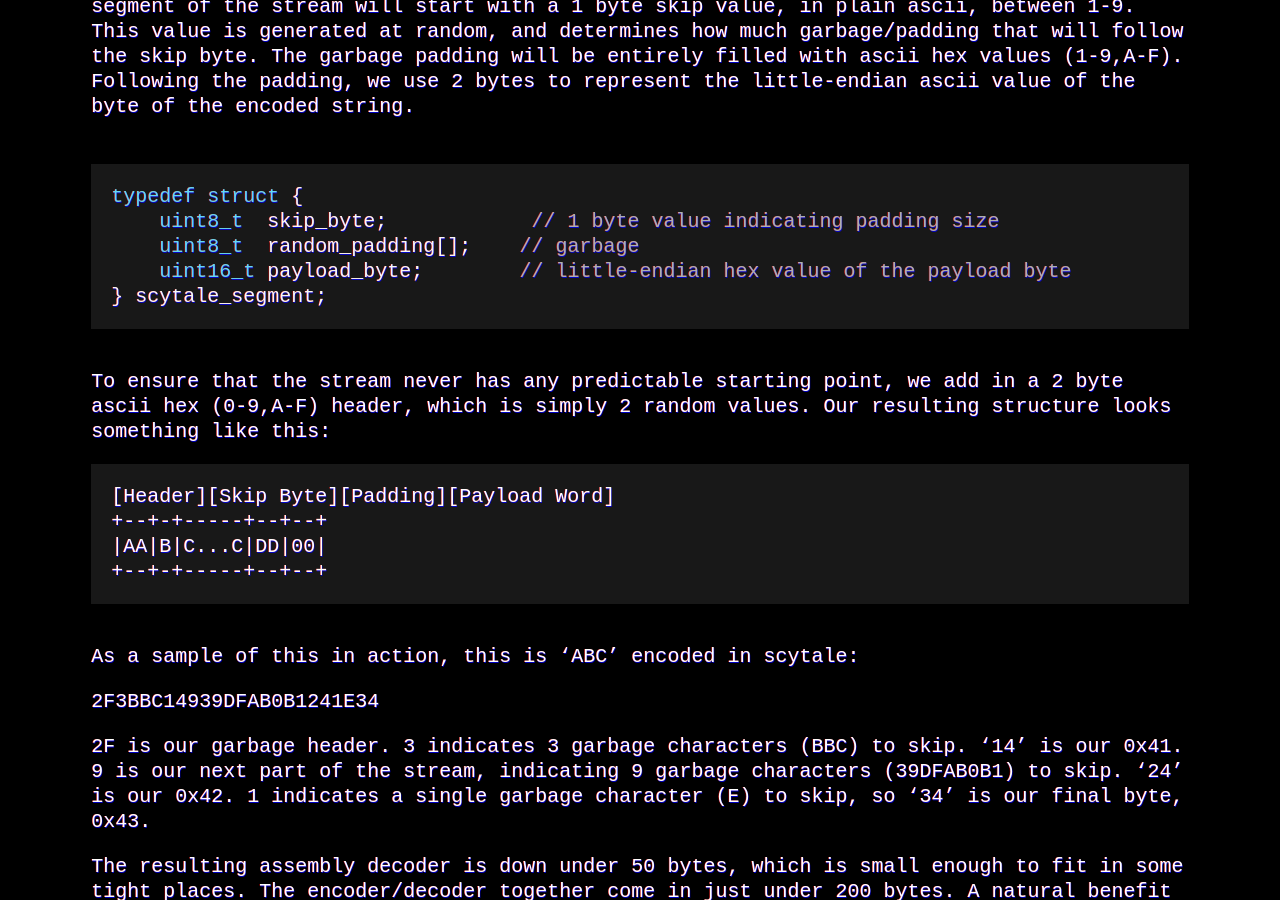
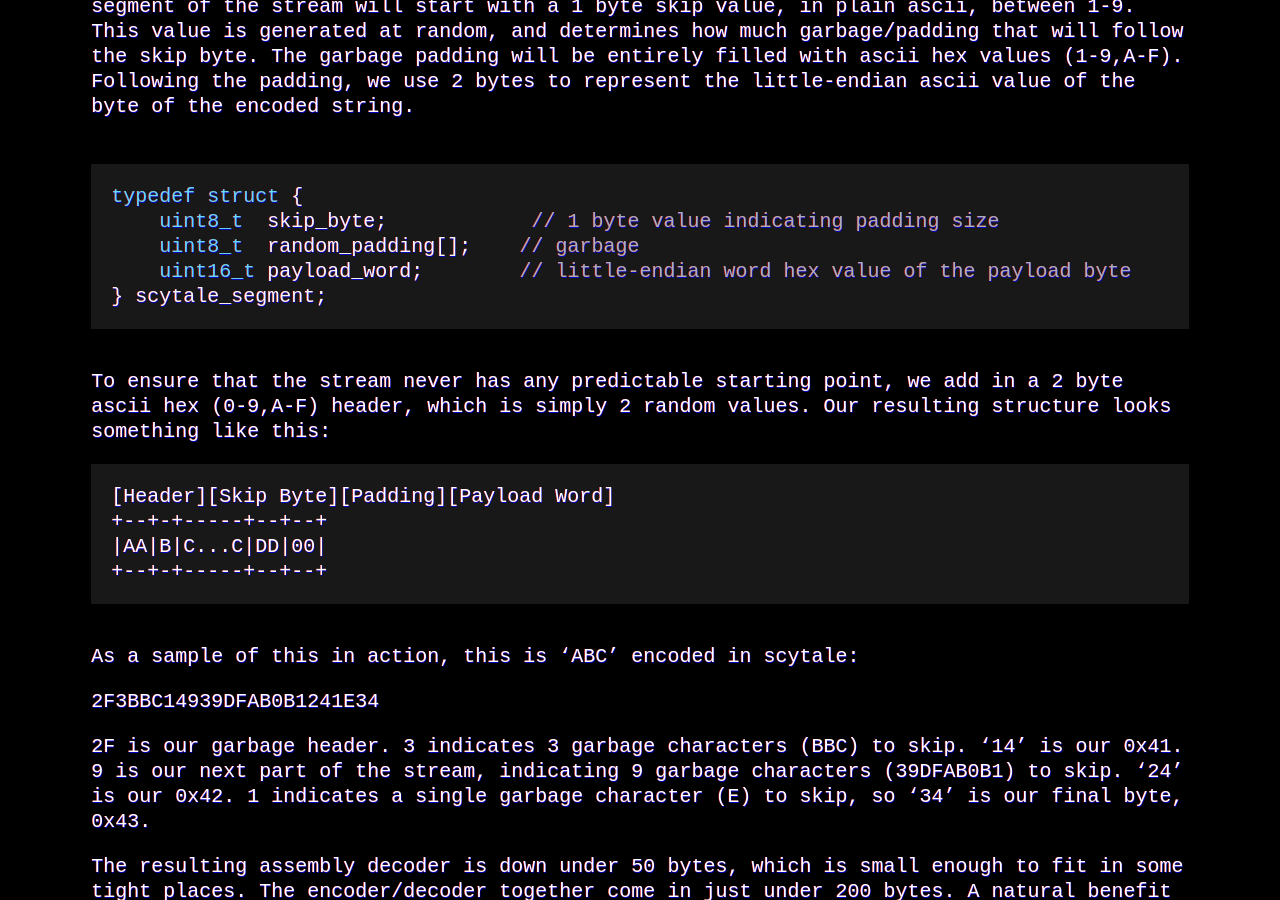
Before and after one commit to absolute-rat/absolute-rat.github.io, a Jekyll site: the page built from _posts/2026-4-23-blog.md, in a window 1280 px wide and 900 px high, scrolled down 2049 px. Built offline with Jekyll 4.4.1, drawn with Linux system fonts in a browser that asks for light colours.

Commit message:
Update 2026-4-23-blog.md

````diff
--- a/_posts/2026-4-23-blog.md
+++ b/_posts/2026-4-23-blog.md
@@ -24,7 +24,7 @@ This! This prevents the byte-distance dilemma and gives us a solid base to work
 typedef struct {
     uint8_t  skip_byte;            // 1 byte value indicating padding size
     uint8_t  random_padding[];    // garbage
-    uint16_t payload_byte;        // little-endian hex value of the payload byte
+    uint16_t payload_word;        // little-endian word hex value of the payload byte
 } scytale_segment;
 ```
 
````
